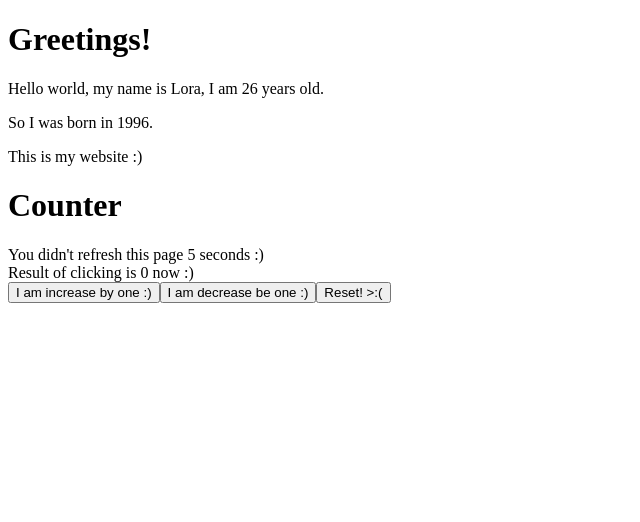
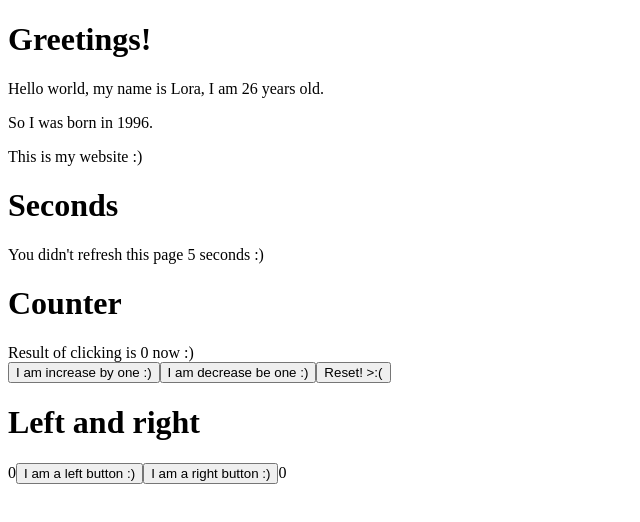
Before and after one commit to loreliawand/ncitylab, a React (Create React App) app: page / in a window 1280 px wide. Shown: the top 522 px of the page, without its empty margins (0-640 px from the left). Built offline with nearby package versions, Linux system fonts and the light colour scheme.

Commit message:
Creating new functions

```diff
--- a/src/App.js
+++ b/src/App.js
@@ -29,21 +29,42 @@ const Button = ({ onClick, text }) => <button onClick={onClick}>{text}</button>;
 const App = () => {
   const [seconds, countSeconds] = useState(0);
   const [counter, setCounter] = useState(0);
+  const [clicks, setClicks] = useState({ left: 0, right: 0 });
+
   setTimeout(() => countSeconds(seconds + 1), 1000);
+
   const increaseByOne = () => setCounter(counter + 1);
   const decreaseByOne = () => setCounter(counter - 1);
   const setToZero = () => setCounter(0);
+
+  const handleLeftClick = () => setClicks({ ...clicks, left: clicks.left + 1 });
+  const handleRightClick = () =>
+    setClicks({ ...clicks, right: clicks.right + 1 });
+
   return (
     <div>
       <h1>Greetings!</h1>
       <Hello />
-      <h1>Counter</h1>
-      <CountSeconds seconds={seconds} />
+
       <div>
+        <h1>Seconds</h1>
+        <CountSeconds seconds={seconds} />
+      </div>
+
+      <div>
+        <h1>Counter</h1>
         <Counter counter={counter} />
         <Button onClick={increaseByOne} text="I am increase by one :)" />
         <Button onClick={decreaseByOne} text="I am decrease be one :)" />
         <Button onClick={setToZero} text="Reset! &gt;:(" />
+      </div>
+
+      <div>
+        <h1>Left and right</h1>
+        {clicks.left}
+        <button onClick={handleLeftClick}>I am a left button :)</button>
+        <button onClick={handleRightClick}>I am a right button :)</button>
+        {clicks.right}
       </div>
     </div>
   );
```
